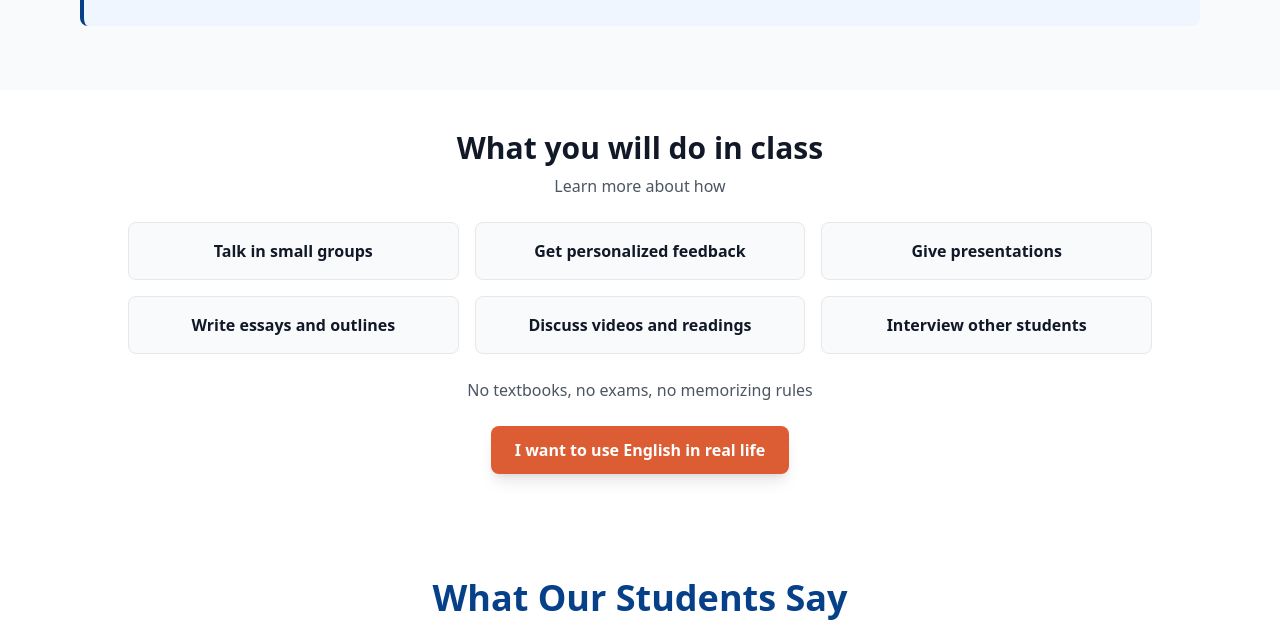
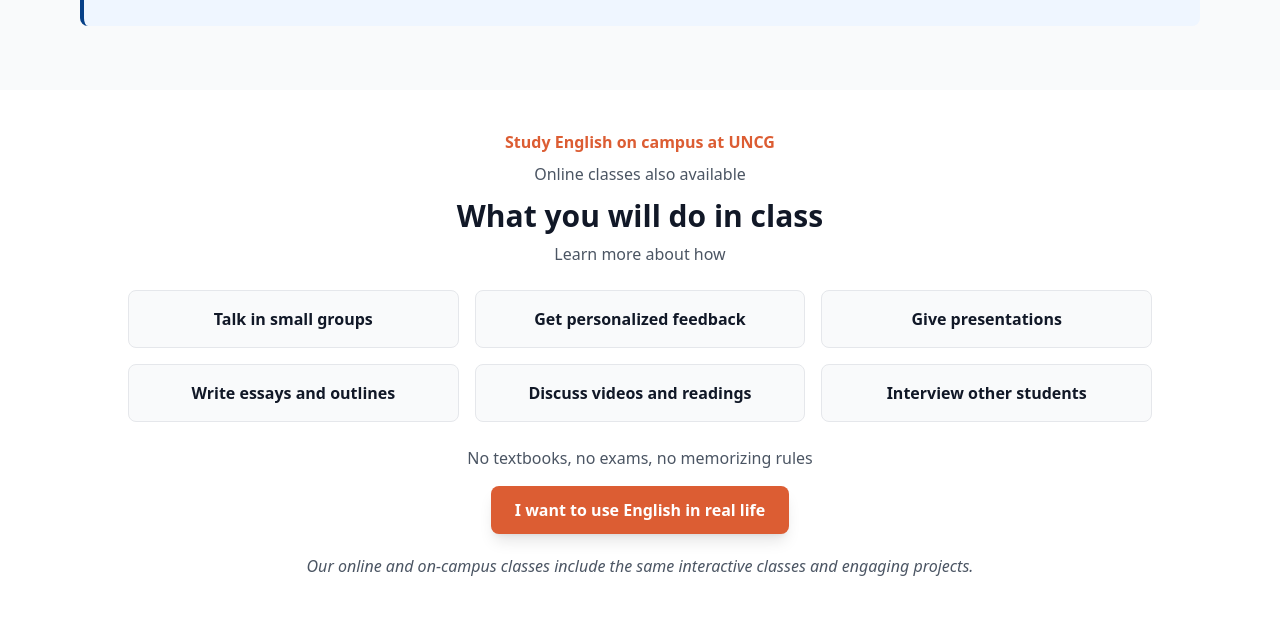
Before and after one commit to Qwixo/Qwixo-apply.INTERLINK.edu-12.3.2026, a React (Vite) app: page /greensboro in a window 1280 px wide. Shown: the part 3040-3668 px from the top of the page. Built offline with nearby package versions, Linux system fonts and the light colour scheme.

Commit message:
Updated GreensboroPage.tsx

```diff
--- a/src/pages/GreensboroPage.tsx
+++ b/src/pages/GreensboroPage.tsx
@@ -424,6 +424,12 @@ function GreensboroPage() {
       <section className="bg-white py-8 md:py-10">
         <div className="max-w-6xl mx-auto px-4">
           <div className="text-center mb-6">
+            <p className="text-sm md:text-base font-semibold text-[#dc5d33] mb-2">
+              Study English on campus at UNCG
+            </p>
+            <p className="text-sm md:text-base text-gray-600 mb-3">
+              Online classes also available
+            </p>
             <h3 className="text-2xl md:text-3xl font-bold text-gray-900 mb-2">
               What you will do in class
             </h3>
@@ -476,14 +482,14 @@ function GreensboroPage() {
             </div>
           </div>
 
-          <div className="text-center mb-6">
+          <div className="text-center mb-4">
             <p className="text-sm md:text-base text-gray-600 font-medium">
               No textbooks, no exams, no memorizing rules
             </p>
           </div>
 
           {/* CTA Button */}
-          <div className="text-center">
+          <div className="text-center mb-5">
             <button
               onClick={scrollToApply}
               className="bg-[#dc5d33] text-white font-bold text-base px-6 py-3 rounded-lg shadow-lg hover:bg-[#c24e2b] transition-all duration-300 hover:shadow-xl transform hover:-translate-y-0.5"
@@ -491,11 +497,16 @@ function GreensboroPage() {
               I want to use English in real life
             </button>
           </div>
+
+          <div className="text-center">
+            <p className="text-sm md:text-base text-gray-600 italic font-medium max-w-4xl mx-auto">
+              Our online and on-campus classes include the same interactive classes and engaging projects.
+            </p>
+          </div>
         </div>
       </section>
 
       <Real_Testimonials guideStyle />
-
       {/* Section 5: Intensive Practice */}
       <section className="bg-gray-50 py-10 md:py-12">
         <div className="max-w-6xl mx-auto px-4">
```
